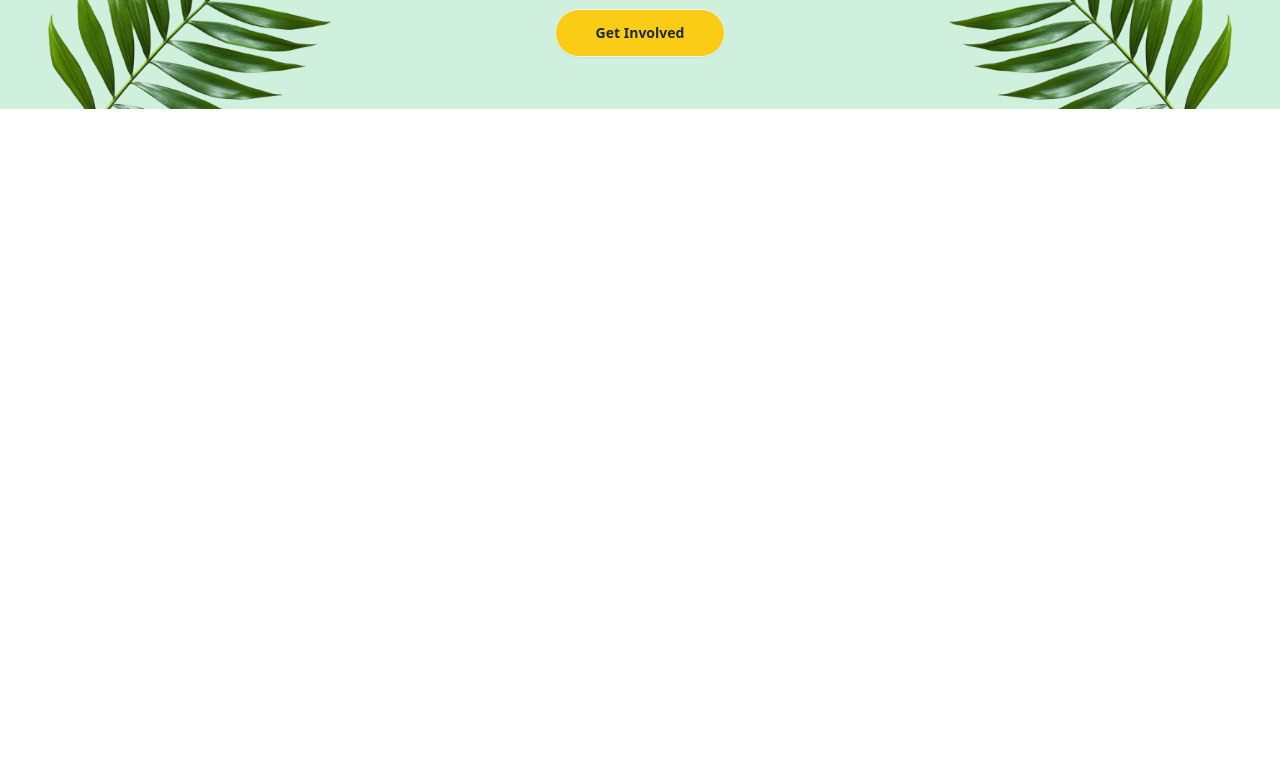
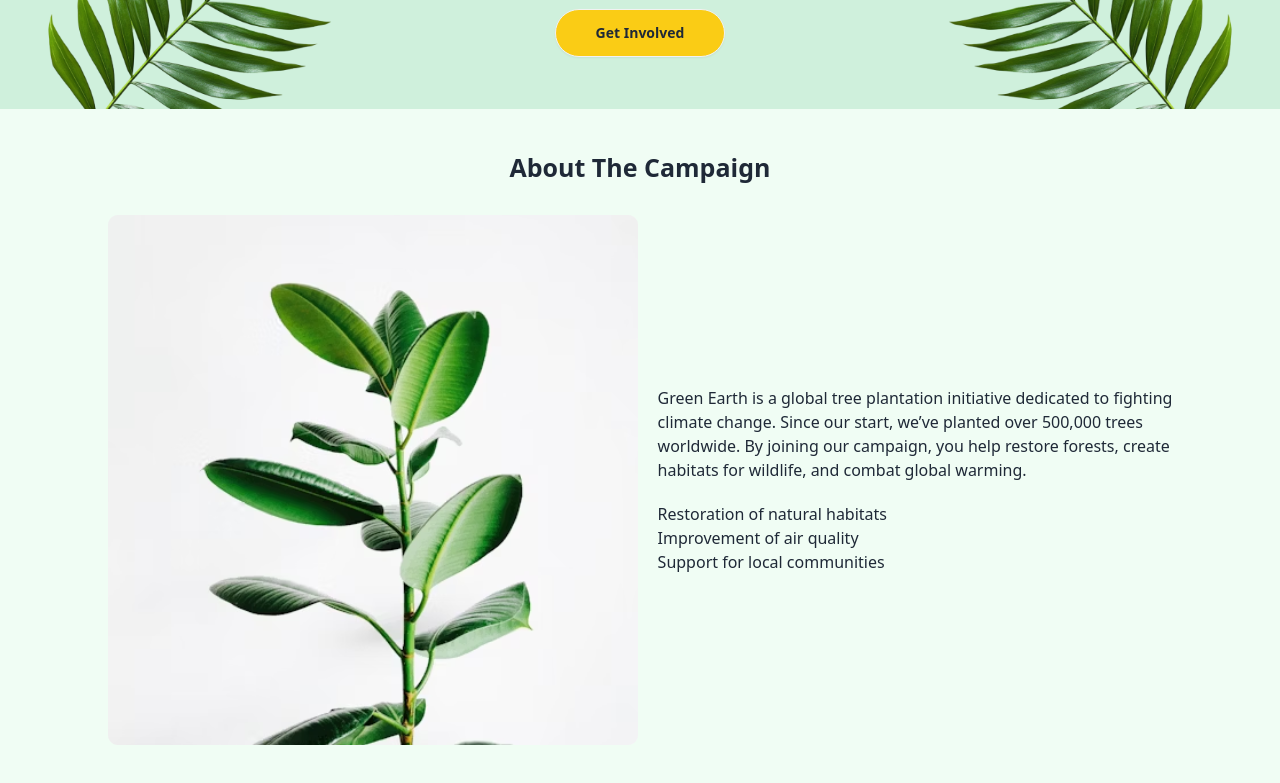
Before and after one commit to ridu101/green-earth-practice, a plain HTML site: page index.html in a window 1280 px wide. Shown: the part 239-1022 px from the top of the page. Before the commit the page ends 800 px from the top, so only its background shows below. Drawn offline with nearby package versions, Linux system fonts and the light colour scheme.

Commit message:
the campaign section done

```diff
--- a/index.html
+++ b/index.html
@@ -25,23 +25,53 @@
                     <a href=""> Gallery</a>
                     <a href=""> Plant a Tree</a>
                 </div>
-                <button class="btn transform transition duration-300 hover:scale-105 hover:shadow-lg hover:bg-[white]  bg-[#facc15] rounded-3xl px-10">Plant a Tree</button>
+                <button
+                    class="btn transform transition duration-300 hover:scale-105 hover:shadow-lg hover:bg-[white]  bg-[#facc15] rounded-3xl px-10">Plant
+                    a Tree</button>
 
             </div>
         </nav>
         <!-- banner section -->
         <section class="bg-[#cff0dc]">
             <div class="flex container mx-auto items-center ">
-            <div><img src="./assets/hero-leaf1.png" alt=""></div>
-            <div class=" text-center space-y-3">
-                <h1 class="font-bold text-[35px] text-green">Plant a Tree, Grow a Future</h1>
-                <p class="text-[#1f2937]">Join our mission to plant 1 million trees and make the Earth greener for future generations.</p>
-                <button class="btn hover:bg-[white]  bg-[#facc15] rounded-3xl px-10 transform transition duration-300 hover:scale-105 hover:shadow-lg">Get Involved</button>
+                <div><img src="./assets/hero-leaf1.png" alt=""></div>
+                <div class=" text-center space-y-3">
+                    <h1 class="font-bold text-[35px] text-green">Plant a Tree, Grow a Future</h1>
+                    <p class="text-[#1f2937]">Join our mission to plant 1 million trees and make the Earth greener for
+                        future generations.</p>
+                    <button
+                        class="btn hover:bg-[white]  bg-[#facc15] rounded-3xl px-10 transform transition duration-300 hover:scale-105 hover:shadow-lg">Get
+                        Involved</button>
+                </div>
+                <div><img src="./assets/hero-leaf2.png" alt=""></div>
             </div>
-            <div><img src="./assets/hero-leaf2.png" alt=""></div>
-        </div>
         </section>
     </header>
+
+    <main>
+        <!-- about the campaign section -->
+        <section class="bg-[#f0fdf4]">
+            <div class=" space-y-7 flex flex-col justify-center p-10">
+                <h1 class=" text-center font-semibold text-[25px]">About The Campaign</h1>
+                <div class="flex items-center justify-center gap-5 ">
+                    <img src="./assets/about.png" alt="">
+                    <div class=" flex flex-col">
+                        <p>Green Earth is a global tree plantation initiative dedicated to fighting <br> climate change.
+                            Since
+                            our start, we’ve planted over 500,000 trees <br> worldwide. By joining our campaign, you help
+                            restore
+                            forests, create <br> habitats for wildlife, and combat global warming.</p>
+                        <ul class="mt-5">
+                            <li>Restoration of natural habitats</li>
+                            <li> Improvement of air quality</li>
+                            <li>Support for local communities </li>
+                        </ul>
+                    </div>
+                </div>
+            </div>
+        </section>
+
+    </main>
 
 </body>
 
```
